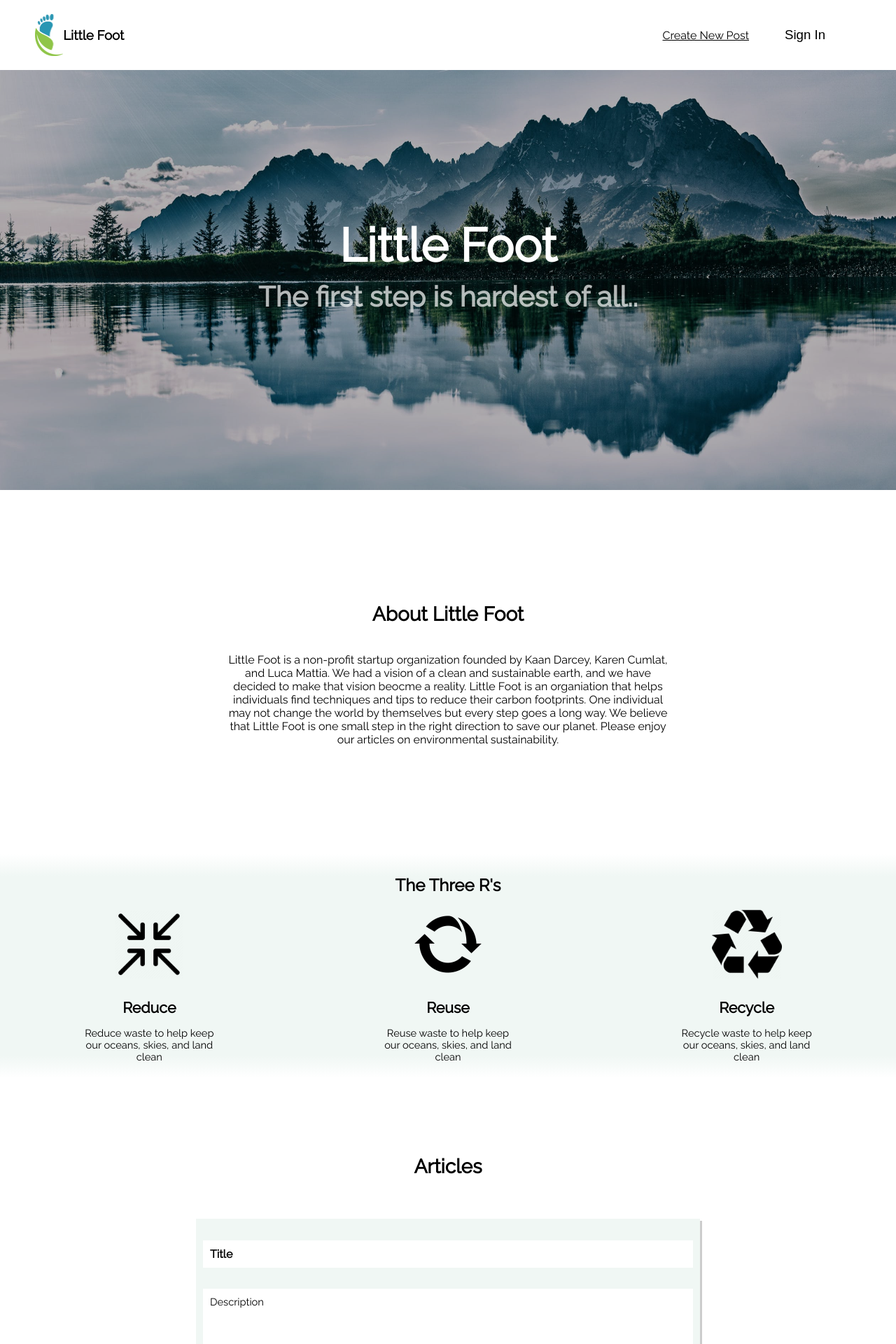
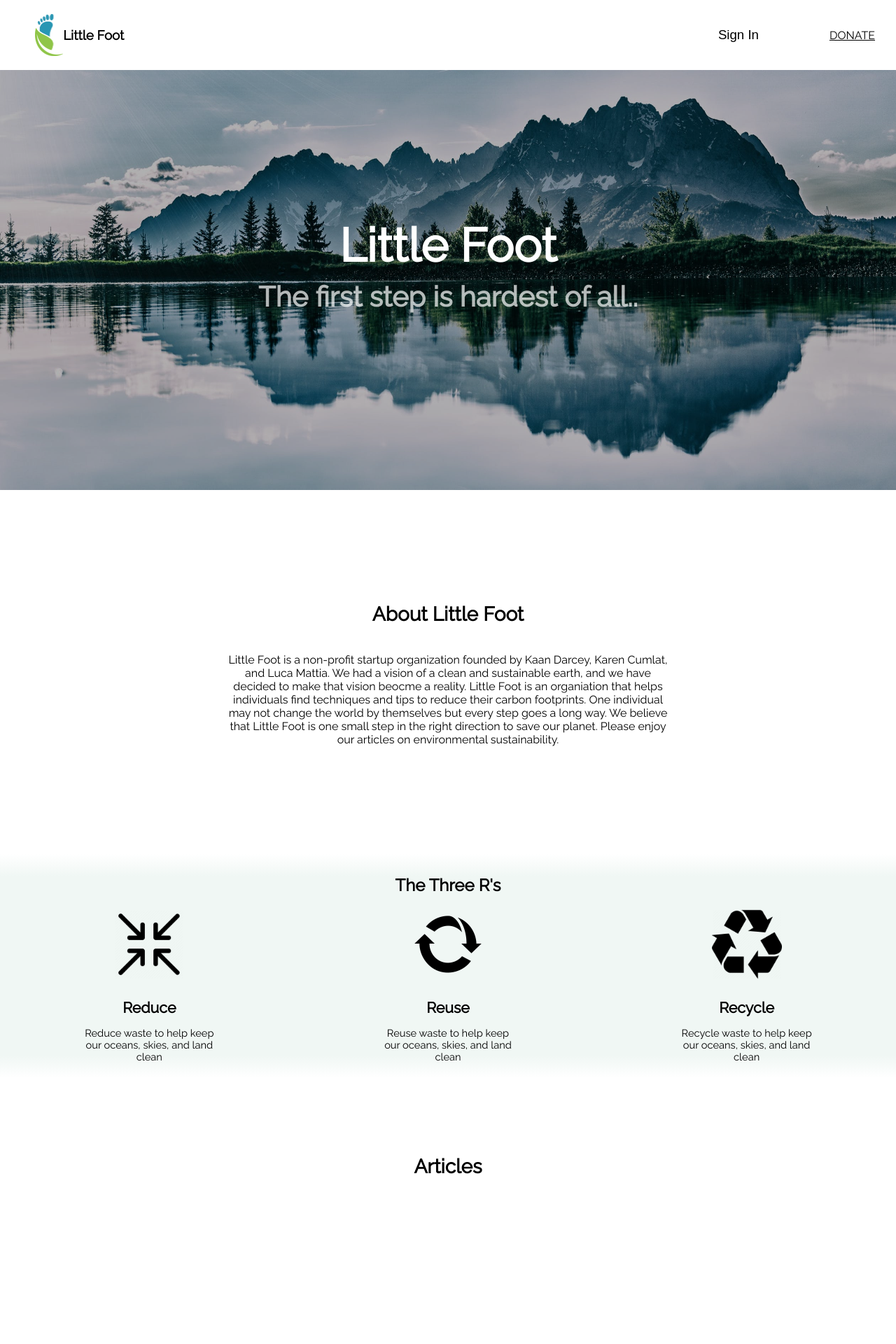
Before and after one commit to KaanDarcey/LittleFoot, a PHP site: page / in a window 1280 px wide. Shown: the top 1920 px of the page at 70% size. Run offline with PHP 8.4, Linux system fonts and the light colour scheme.

Commit message:
Add Session
#Display Add Post Button
#Hide Logout Button

```diff
--- a/index.html
+++ b/index.php
@@ -1,3 +1,4 @@
+<?php session_start(); ?>
 <!DOCTYPE html>
 <html>
     <head>
@@ -13,10 +14,15 @@
                     <h3>Little Foot</h3>
                 </div>
                 <div>
-                    <a href=''>Create New Post</a>
-                    <a href='login.html'>
-                        <button class="home-header-btn">Sign In</button>
-                    </a>
+                    <?php
+                    if(!isset($_SESSION['user'])){
+                        echo "<a href='login.php'><button class='home-header-btn'>Sign In</button></a>";
+                    }else{
+                        echo "<a href='new-post.php'>Create New Post</a>";
+                        echo "<a href='PHP/logout.php'>Log Out</a>";
+                    }
+                    ?>
+                    <a href="donate.php">DONATE</a>
                 </div>
             </div>
             <div class="home-hero">
@@ -51,12 +57,7 @@
             </div>
             <div class="home-articles">
                 <h3>Articles</h3>
-                <div class="home-post">
-                    <h4>Title</h4>
-                    <div class="post-descr">
-                        <p>Description</p>
-                    </div>
-                </div>
+
             </div>
             <div class="footer">
                 <p> &copy; Copyright Little Foot</p>
```
